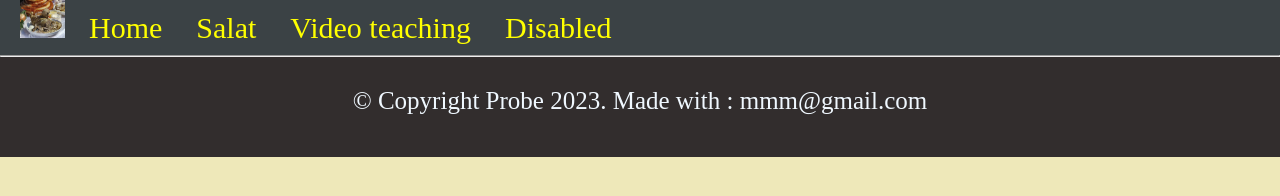
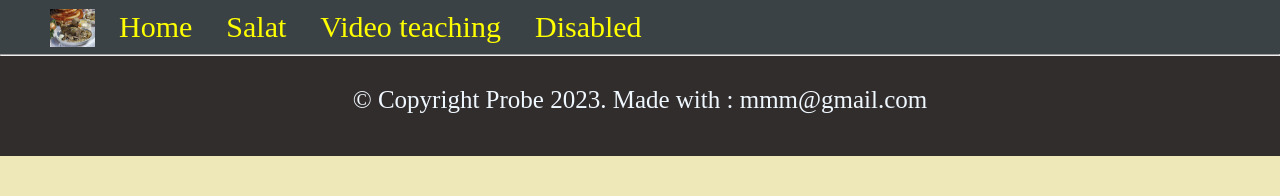
Before and after one commit to azizbek3134/probe1, a plain HTML site: page index.html in a window 1280 px wide. Drawn offline with Linux system fonts and the light colour scheme.

Commit message:
19.02.2023

```diff
--- a/index.css
+++ b/index.css
@@ -50,6 +50,13 @@ color: blueviolet;
 font-weight: bold;
 border-radius: 1px  blueviolet;
 }
+.nav{
+    /* margin-left: 300px; */
+    padding-left: 50px;
+}
+.imger{
+    margin-bottom: -10px;
+}
 a  {
     color: yellow;
 }
--- a/index.html
+++ b/index.html
@@ -10,7 +10,7 @@
 <body>
     <div class="container-fluid">
         <ul class="nav justify-content-center">
-          <a href="my page.html" class="navbar-brand">
+          <a href="my page.html" class="navbar-brand imga">
             <span>
               <img class="imger" src="./img/imgpreview.jpeg" alt=" my brand icon">
              </span>
--- a/my page.css
+++ b/my page.css
@@ -51,6 +51,12 @@ a:hover  {
 .nav-item {
     transform: scale(1.2, 1.2);
     transition-duration: 0.5s;
+}
+.nav{
+    padding-left: 50px;
+}
+.imger{
+    margin-bottom: -10px;
 }
 p {
     color: black;
--- a/salat.css
+++ b/salat.css
@@ -64,3 +64,9 @@ a  {
     padding-top: 30px;
     font-size: 25px;
 }
+.nav{
+    padding-left: 50px;
+}
+.imger{
+    margin-bottom: -10px;
+}
--- a/videoTeaching.css
+++ b/videoTeaching.css
@@ -53,6 +53,12 @@ border-radius: 1px  blueviolet;
 }
 a  {
     color: yellow;
+}
+.nav{
+    padding-left: 50px;
+}
+.imger{
+    margin-bottom: -10px;
 }
 .video_h1{
     margin-top: 20px;
```
